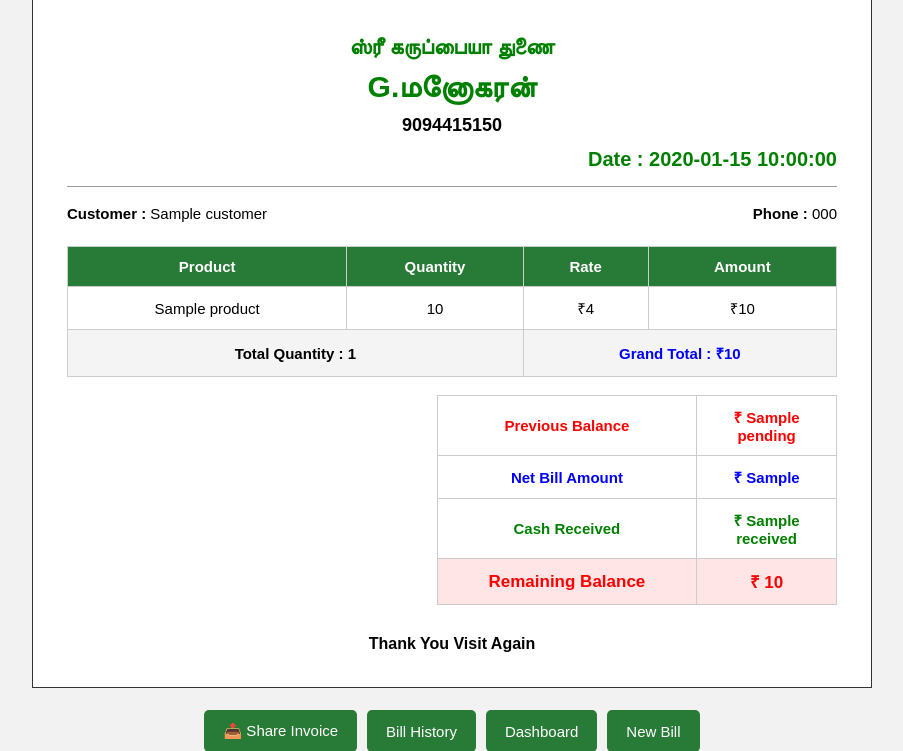
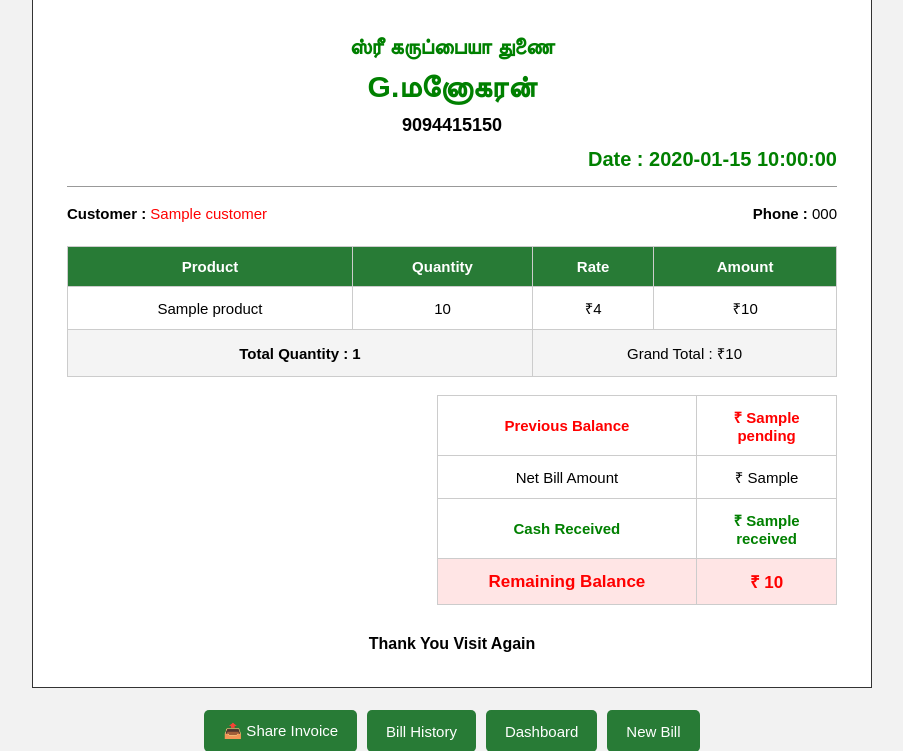
Before and after one commit to kapilraj26/billgenerate, a Flask app: template templates/invoice.html in a window 1280 px wide. Shown: the part 17-768 px from the top of the page, without its empty margins (188-1091 px from the left). Run offline with Flask 3, Linux system fonts and the light colour scheme; the template is opened without the code that fills it: most values are stand-ins (such as "Sample title", 1, 10 or a date in 2020); parts of the project's set-up code (start-up, migrations or seed data) failed here and were passed over.

Commit message:
Update invoice.html

```diff
--- a/templates/invoice.html
+++ b/templates/invoice.html
@@ -78,6 +78,11 @@
             font-size: 15px;
         }
 
+        .customer-name {
+            color: red;
+            font-weight: normal;
+        }
+
         /* PRODUCT TABLE */
 
         .product-table {
@@ -101,18 +106,20 @@
 
         .product-table .total-row td {
             background: #f4f4f4;
-            font-weight: bold;
             padding: 13px 6px;
+            font-size: 15px;
         }
 
         .total-quantity {
             text-align: center;
             color: black;
+            font-weight: bold;
         }
 
         .grand-total {
             text-align: center;
-            color: blue;
+            color: black;
+            font-weight: normal;
         }
 
         /* SUMMARY TABLE */
@@ -145,8 +152,8 @@
         }
 
         .net-bill td {
-            color: blue !important;
-            font-weight: bold;
+            color: black;
+            font-weight: normal;
         }
 
         .cash-received td {
@@ -295,7 +302,8 @@
     <div class="customer-details">
 
         <span>
-            <strong>Customer :</strong> {{ customer }}
+            <strong>Customer :</strong>
+            <span class="customer-name">{{ customer }}</span>
         </span>
 
         <span>
```
